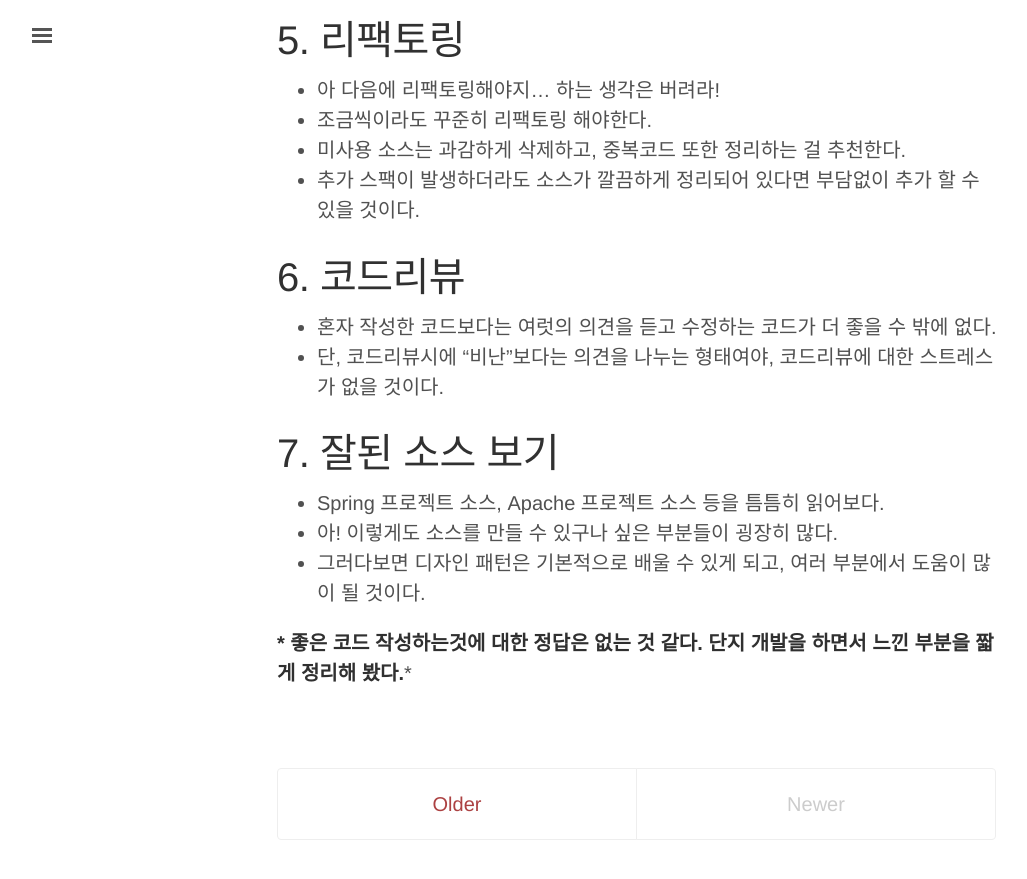
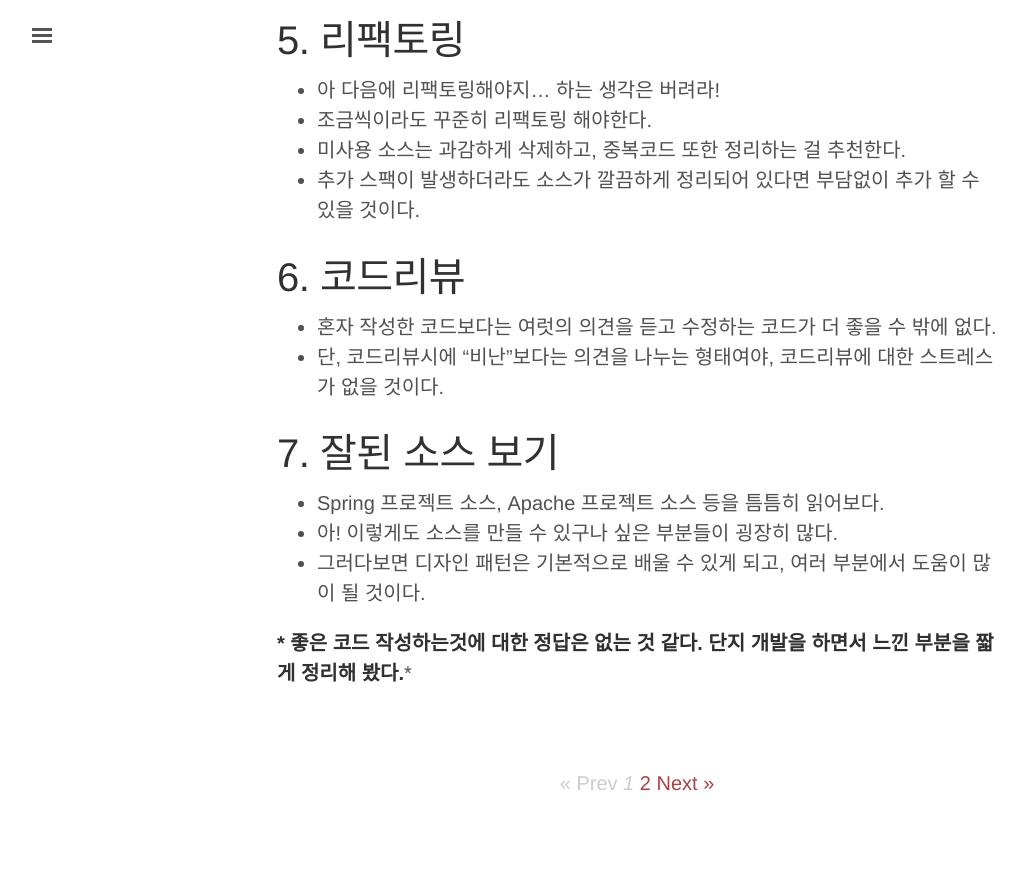
Before and after one commit to akageun/akageun.github.io, a Jekyll site: the page built from index.html, in a window 1280 px wide and 900 px high, scrolled down 17997 px. Shown: the top 879 px of the window, without its empty margins (3-1030 px from the left). Built offline with Jekyll 4.4.1, drawn with Linux system fonts in a browser that asks for light colours; some web fonts are replaced; the list of posts is cut into pages by our own code; after the commit the page ends 18855 px from its top, so only the background shows below that.

Commit message:
여러가지 수정
- 댓글 시스템 추가
- 페이징 수정

```diff
--- a/_config.yml
+++ b/_config.yml
@@ -28,17 +28,7 @@
   jekyll-paginate,
   jekyll-gist
 ]
-# Tag setting
-#collections:
-#  tags:
-#    output: true
-#    permalink: /tags/:path/
-#defaults:
-#  - scope:
-#      path: ''
-#      type: tags
-#    values:
-#      layout: tag
+
 google_analytics:
   ua: 'UA-141840466-1'
 github:
@@ -48,3 +38,6 @@
 tag_dir: tag/
 
 paginate_path: "/page/:num/"
+disqus_shortname: akageun-github-io
+
+total_page: 3
--- a/_includes/pagination.html
+++ b/_includes/pagination.html
@@ -1,16 +1,26 @@
+{% if paginator.total_pages > 1 %}
 <div class="pagination">
-  {% if paginator.next_page %}
-  <a class="pagination-item older" href="{{ site.url }}/page{{paginator.next_page}}">Older</a>
-  {% else %}
-  <span class="pagination-item older">Older</span>
-  {% endif %}
-  {% if paginator.previous_page %}
-  {% if paginator.page == 2 %}
-  <a class="pagination-item newer" href="{{ site.url }}/">Newer</a>
-  {% else %}
-  <a class="pagination-item newer" href="{{ site.url }}/page{{paginator.previous_page}}">Newer</a>
-  {% endif %}
-  {% else %}
-  <span class="pagination-item newer">Newer</span>
-  {% endif %}
+    {% if paginator.previous_page %}
+    <a href="{{ paginator.previous_page_path | prepend: site.baseurl | replace: '//', '/' }}">&laquo; Prev</a>
+    {% else %}
+    <span>&laquo; Prev</span>
+    {% endif %}
+
+    {% for page in (1..paginator.total_pages) %}
+    {% if page == paginator.page %}
+    <em>{{ page }}</em>
+    {% elsif page == 1 %}
+    <a href="{{ paginator.previous_page_path | prepend: site.baseurl | replace: '//', '/' }}">{{ page }}</a>
+    {% else %}
+    <a href="{{ site.paginate_path | prepend: site.baseurl | replace: '//', '/' | replace: ':num', page }}">{{ page
+        }}</a>
+    {% endif %}
+    {% endfor %}
+
+    {% if paginator.next_page %}
+    <a href="{{ paginator.next_page_path | prepend: site.baseurl | replace: '//', '/' }}">Next &raquo;</a>
+    {% else %}
+    <span>Next &raquo;</span>
+    {% endif %}
 </div>
+{% endif %}
--- a/_layouts/default.html
+++ b/_layouts/default.html
@@ -1,5 +1,5 @@
 <!DOCTYPE html>
-<html lang="en-us">
+<html lang="ko">
 
   {% include head.html %}
 
--- a/_layouts/post.html
+++ b/_layouts/post.html
@@ -23,3 +23,5 @@
     {% endfor %}
   </ul>
 </div>
+
+{% include disqus.html %}
```
Also changed, not shown: _includes/disqus.html (added, +16 -0 lines), _posts/2019-05-03-virtualbox-install.md (+0 -6 lines), Gemfile.lock (added).
